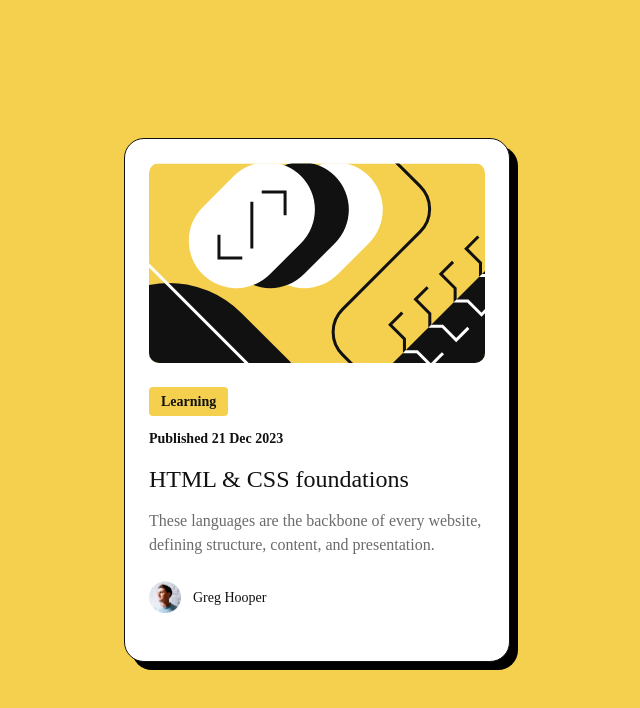
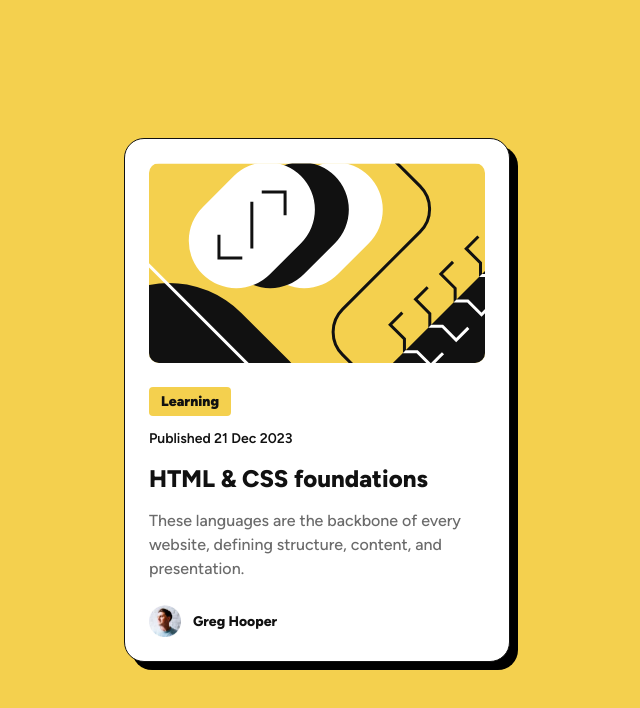
Before and after one commit to andevlima/Blog-preview-card, a plain HTML site: page index.html in a window 1280 px wide. Shown: the whole page, without its empty margins (323-963 px from the left). Drawn offline with Linux system fonts and the light colour scheme; the site is published under a folder, as on GitHub Pages, so addresses that start at the root find nothing.

Commit message:
adjusts-2

```diff
--- a/style.css
+++ b/style.css
@@ -1,11 +1,11 @@
 @font-face {
   font-family: "figtree-extra-bold";
-  src: url(/assets/fonts/static/Figtree-ExtraBold.ttf);
+  src: url(./assets/fonts/static/Figtree-ExtraBold.ttf);
 }
 
 @font-face {
   font-family: "figtree";
-  src: url(/assets/fonts/Figtree-VariableFont_wght.ttf);
+  src: url(./assets/fonts/Figtree-VariableFont_wght.ttf);
 }
 
 :root {
```
